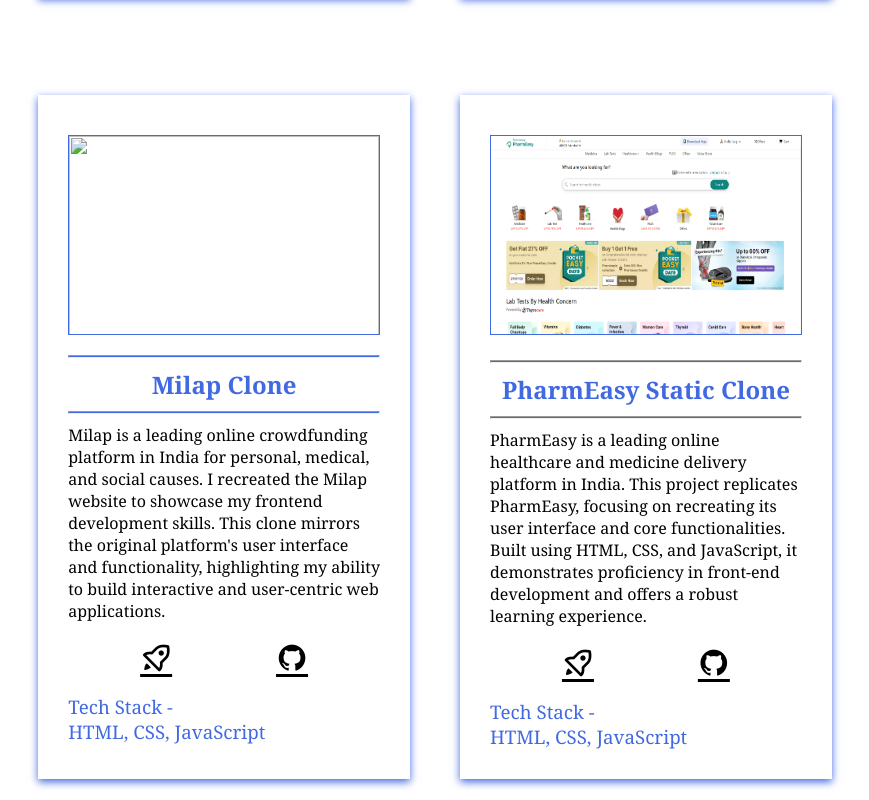
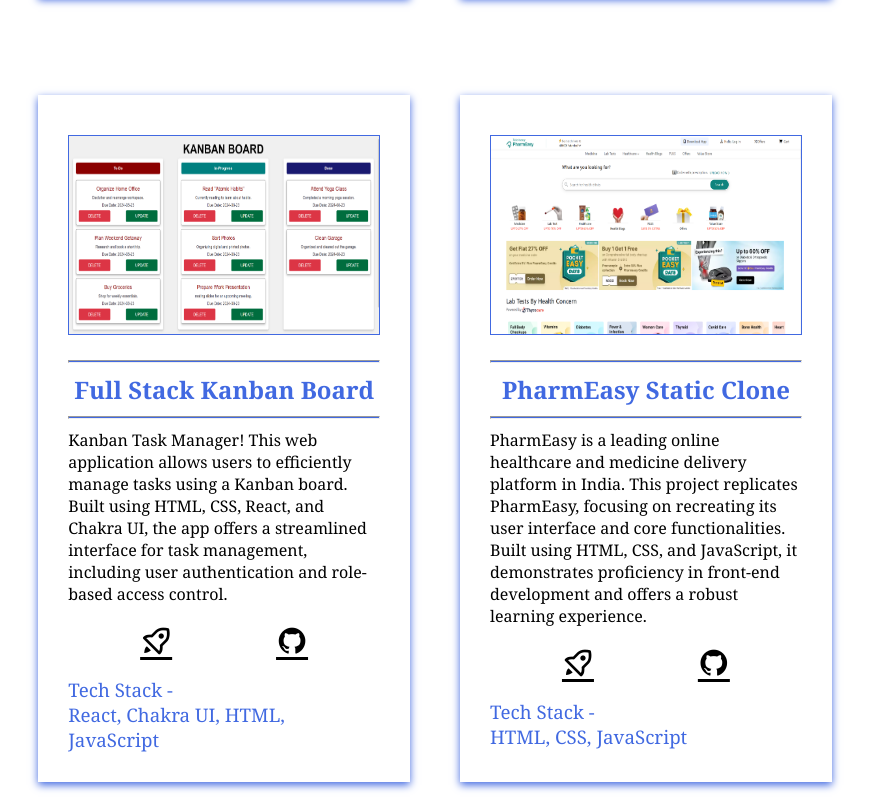
Before and after one commit to Altamashhhhhh/myPortfolio, a plain HTML site: page index.html in a window 1280 px wide. Shown: the part 3860-4660 px from the top of the page, without its empty margins (205-1074 px from the left). Drawn offline with nearby package versions, Linux system fonts and the light colour scheme; files whose address does not match are found by name.

Commit message:
add kanban App in Project Section

```diff
--- a/index.html
+++ b/index.html
@@ -280,23 +280,24 @@
                  </div>
 
                  <div class="card"   >
-                    <img src="./images//milap2.png" >
+                    <img src="./images/kanban-dashboard-UI.png" >
                     <hr style="height: 3px; background-color: royalblue; margin: 10px auto;">
-                    <h1 style="text-align: center;">Milap Clone</h1>  <hr style="height: 3px; background-color: royalblue; margin: 10px auto;">
-                    <p>Milap is a leading online crowdfunding platform in India for personal, medical, and social causes.
-                        I recreated the Milap website to showcase my frontend development skills. This clone mirrors the original platform's user interface and functionality, highlighting my ability to build interactive and user-centric web applications.</p>
+                    <h1 style="text-align: center;">Full Stack Kanban Board</h1>  <hr style="height: 3px; background-color: royalblue; margin: 10px auto;">
+                    <p>Kanban Task Manager! This web application allows users to efficiently manage tasks using a Kanban board.
+                        Built using HTML, CSS, React, and Chakra UI, the app offers a streamlined interface for task management, including user authentication and role-based access control.</p>
                     <div>
                        <div class="links">
                         <a target="_blank" class="bx bx-rocket"
-                        href="https://milaporg.netlify.app/">
+                        href="https://kanban-board-full-stack.vercel.app/">
                     </a>
-                    <a target="_blank" class="bx bxl-github" href="https://github.com/Altamashhhhhh/Milap-Clone">
+                    <a target="_blank" class="bx bxl-github" href="https://github.com/Altamashhhhhh/kanban-board-full-stack">
                     </a>
                        </div>
                         <h3 class="techstack" >Tech Stack -
                             <br>
+                            React,
+                            Chakra UI,
                             HTML,
-                            CSS,
                             JavaScript
                         </h3>
                     </div>
```
Also changed, not shown: images/kanban-dashboard-UI.png (added).
